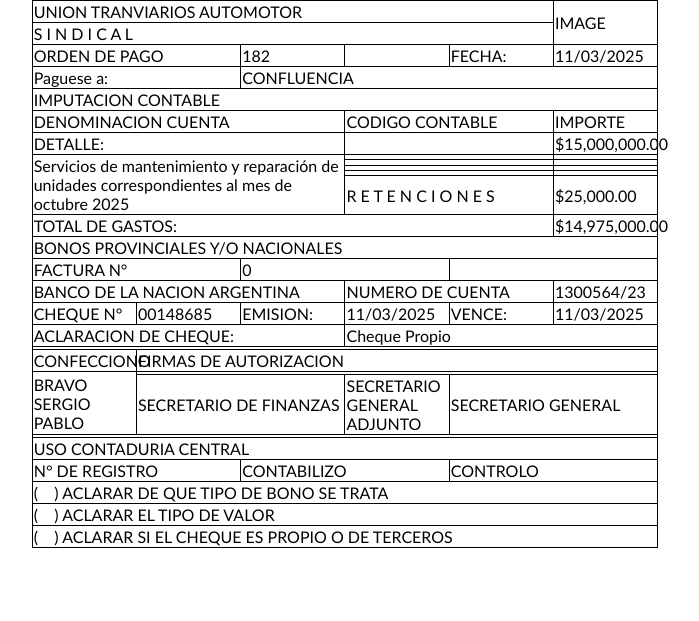
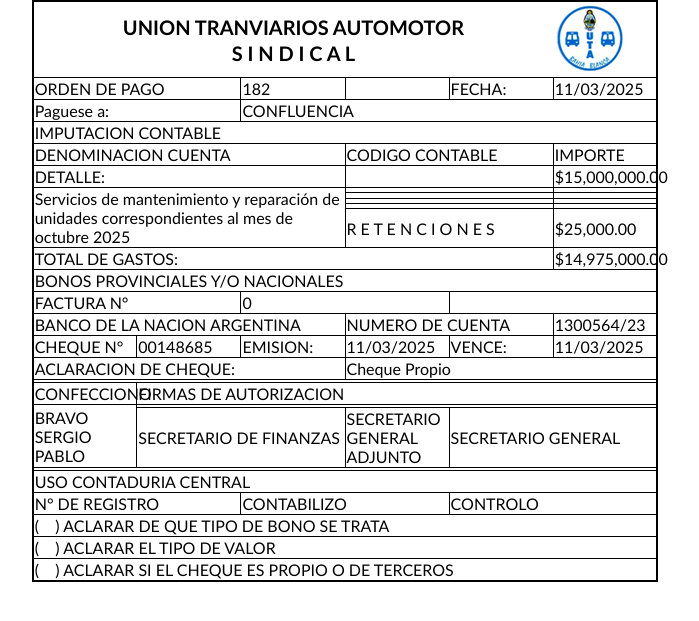
Before and after one commit to macebal/uta-gestion-ops, a Python web app: template templates/payment_order/payment_order.htm in a window 1280 px wide. Shown: the top 621 px of the page, without its empty margins (295-994 px from the left). Run offline with Jinja, Linux system fonts and the light colour scheme; the template is opened without the code that fills it, so the values that code supplies are empty.

Commit message:
refactor: added styles to header and logo

```diff
--- a/templates/payment_order/payment_order.css
+++ b/templates/payment_order/payment_order.css
@@ -8,8 +8,31 @@
   border-collapse: collapse;
   table-layout: fixed;
   width: 470pt;
+  border: 2pt solid black;
 }
 
 td {
   border: 1px solid black;
 }
+
+.header {
+  font-weight: bold;
+  color: black;
+  font-size: 15pt;
+  text-align: center;
+  border-right: none;
+}
+
+.header-top {
+  border-bottom: none;
+  vertical-align: bottom;
+}
+
+.header-bottom {
+  border-top: none;
+  vertical-align: top;
+}
+
+td.logo {
+  border-left: none;
+}
--- a/templates/payment_order/payment_order.htm
+++ b/templates/payment_order/payment_order.htm
@@ -10,11 +10,21 @@
     <div id="payment_order" align="center">
       <table>
         <tr>
-          <td colspan="5">UNION TRANVIARIOS AUTOMOTOR</td>
-          <td rowspan="2">IMAGE</td>
+          <td colspan="5" class="header header-top" style="border-bottom: none">
+            UNION TRANVIARIOS AUTOMOTOR
+          </td>
+          <td rowspan="2" class="logo">
+            <img
+              width="72"
+              height="70"
+              src="static/payment_order_10753_image002.png"
+            />
+          </td>
         </tr>
         <tr>
-          <td colspan="5">S I N D I C A L</td>
+          <td colspan="5" class="header header-bottom" style="border-top: none">
+            S I N D I C A L
+          </td>
         </tr>
         <tr>
           <td colspan="2">ORDEN DE PAGO</td>
```
